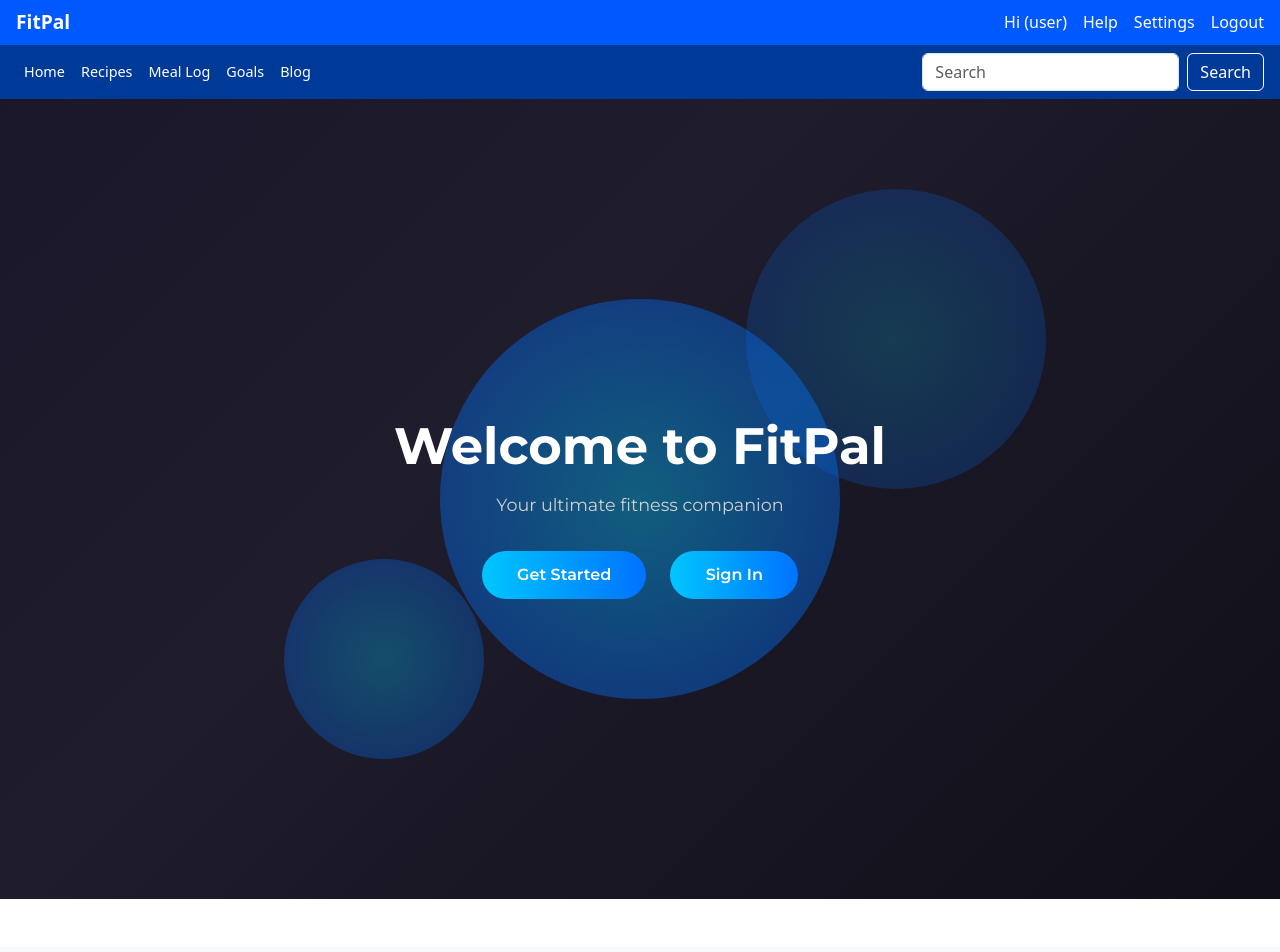
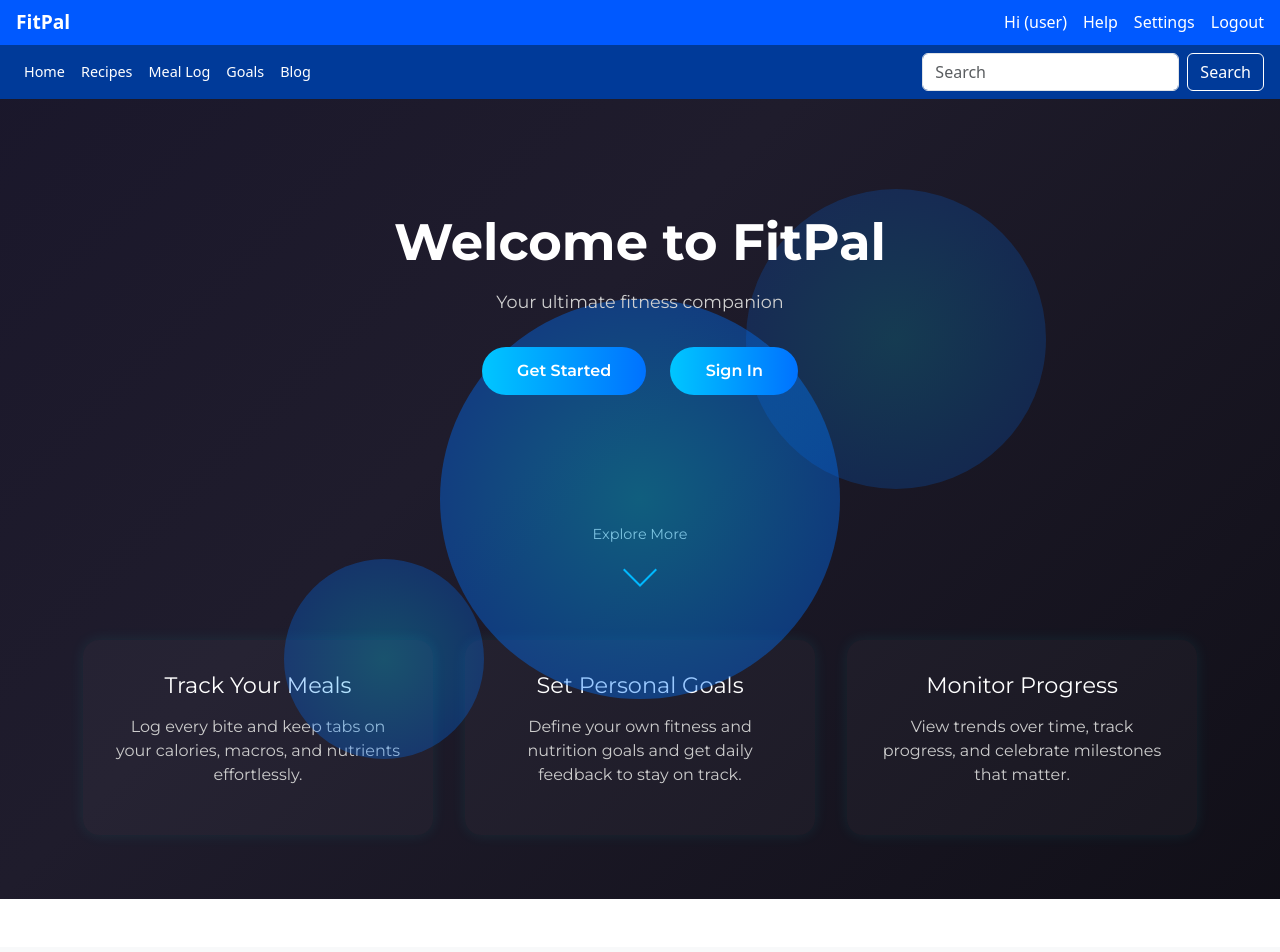
Before and after one commit to michaelferry25/FitPal, an Angular app: page /landing-page in a window 1280 px wide. Shown: the top 952 px of the page. Built offline with nearby package versions, Linux system fonts and the light colour scheme.

Commit message:
Added a features list to attract new users, also added an animated arrow to grab their attention, also improved it to a more modern look

```diff
--- a/src/app/landing-page/landing-page.component.css
+++ b/src/app/landing-page/landing-page.component.css
@@ -4,6 +4,7 @@ body, html {
   margin: 0;
   padding: 0;
   box-sizing: border-box;
+  scroll-behavior: smooth;
 }
 
 .landing-container {
@@ -132,3 +133,82 @@ body, html {
       max-width: 300px;
     }
   }
+
+  .features-section {
+    display: flex;
+    justify-content: center;
+    align-items: stretch;
+    flex-wrap: wrap;
+    padding: 4rem 2rem;
+    color: #ffffff;
+    gap: 2rem;
+  }
+
+  .feature {
+    flex: 1 1 280px;
+    background: rgba(255, 255, 255, 0.03);
+    padding: 2rem;
+    border-radius: 16px;
+    text-align: center;
+    box-shadow: 0 0 15px rgba(0, 255, 255, 0.08);
+    transition: transform 0.3s ease, box-shadow 0.3s ease;
+    max-width: 350px;
+  }
+
+  .feature h3 {
+    font-size: 1.4rem;
+    margin-bottom: 1rem;
+  }
+
+  .feature p {
+    font-size: 1rem;
+    color: #cccccc;
+  }
+
+  .feature:hover {
+    transform: translateY(-5px);
+    box-shadow: 0 0 20px rgba(0, 255, 255, 0.15);
+  }
+
+  .scroll-hint a {
+    display: flex;
+    flex-direction: column;
+    align-items: center;
+    justify-content: center;
+    margin: 2rem auto 0;
+    animation: fadeInUp 1.2s ease forwards;
+    animation-delay: 0.8s;
+    opacity: 0;
+  }
+  .scroll-hint span {
+    font-size: 0.9rem;
+    color: #ccc;
+    margin-bottom: 0.4rem;
+    text-align: center;
+  }
+
+  .scroll-hint a {
+    text-decoration: none;
+    color: inherit;
+    display: flex;
+    flex-direction: column;
+    align-items: center;
+  }
+
+  .arrow-down {
+    width: 24px;
+    height: 24px;
+    border-bottom: 2px solid #00c6ff;
+    border-right: 2px solid #00c6ff;
+    transform: rotate(45deg);
+    animation: bounce 2s infinite;
+  }
+
+  @keyframes bounce {
+    0%, 100% {
+      transform: translateY(0) rotate(45deg);
+    }
+    50% {
+      transform: translateY(6px) rotate(45deg);
+    }
+  }
--- a/src/app/landing-page/landing-page.component.html
+++ b/src/app/landing-page/landing-page.component.html
@@ -10,6 +10,13 @@
         <button routerLink="/login">Sign In</button>
       </div>
     </section>
+
+        <div class="scroll-hint">
+            <a href="#pageEnd">
+            <span>Explore More</span>
+            <div class="arrow-down"></div>
+            </a>
+        </div>
 
         <div class="background-svg">
             <svg width="100%" height="100%">
@@ -25,4 +32,23 @@
             </svg>
         </div>
 
+
+
+    <section class="features-section" id="features">
+    <div class="feature">
+        <h3>Track Your Meals</h3>
+        <p>Log every bite and keep tabs on your calories, macros, and nutrients effortlessly.</p>
     </div>
+    <div class="feature">
+        <h3>Set Personal Goals</h3>
+        <p>Define your own fitness and nutrition goals and get daily feedback to stay on track.</p>
+    </div>
+    <div class="feature">
+        <h3>Monitor Progress</h3>
+        <p>View trends over time, track progress, and celebrate milestones that matter.</p>
+    </div>
+
+    </section>
+
+  </div>
+  <div id="pageEnd"></div>
```
Lines whose indentation alone changed are shown as unchanged.
